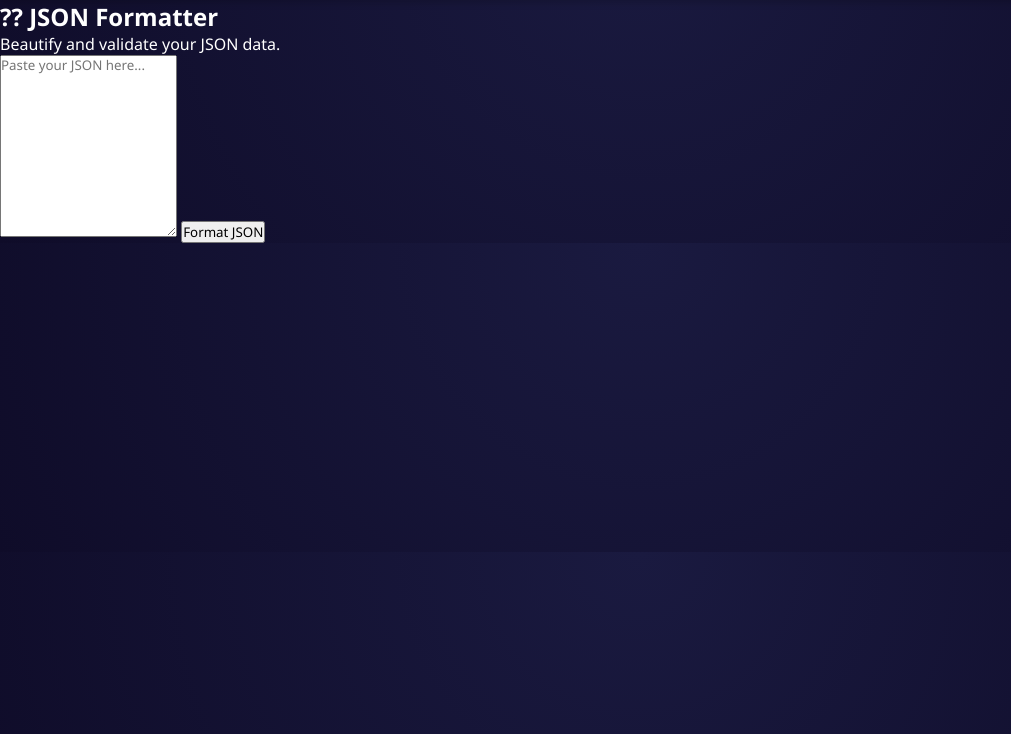
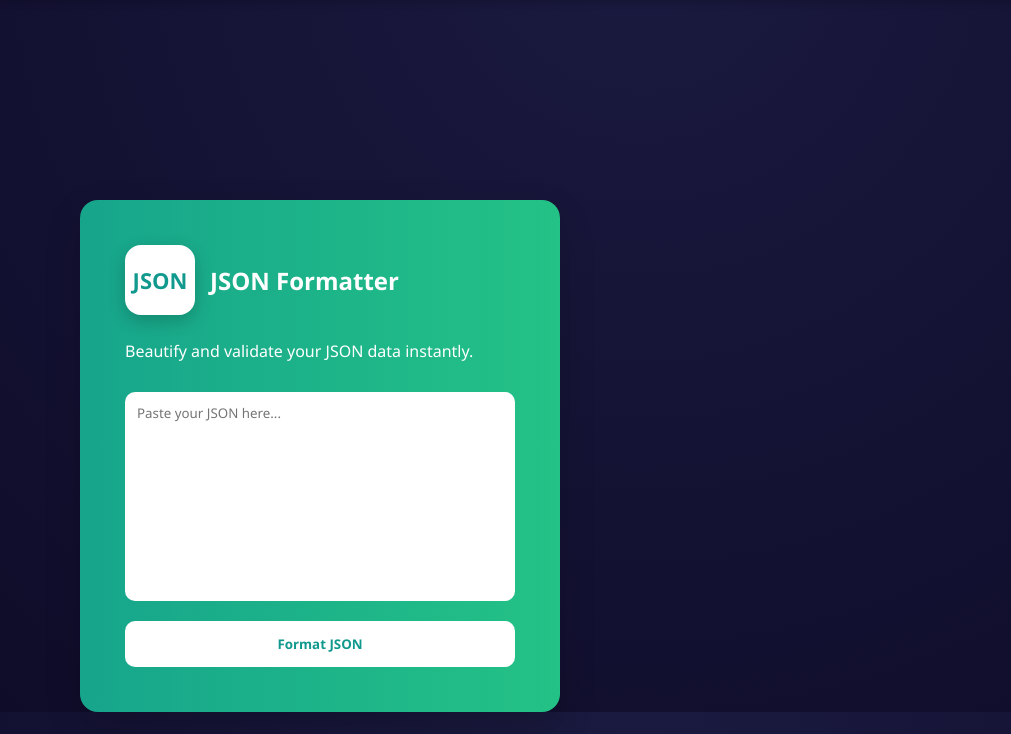
Before and after one commit to afnankhan123456/ai-tools-website-, a Flask app: template templates/utility_tools/json_formatter.html in a window 1280 px wide. Shown: the part 66-800 px from the top of the page, without its empty margins (0-1011 px from the left). Run offline with Flask 3, Linux system fonts and the light colour scheme; the template is opened without the code that fills it, so the values that code supplies are empty.

Commit message:
Update json_formatter.html

```diff
--- a/templates/utility_tools/json_formatter.html
+++ b/templates/utility_tools/json_formatter.html
@@ -1,14 +1,96 @@
 {% extends "base.html" %}
 {% block content %}
 
-<section class="tool-container">
-    <h1>?? JSON Formatter</h1>
-    <p>Beautify and validate your JSON data.</p>
+<section style="display:flex; justify-content:flex-start; margin:200px 0 0 80px;">
 
-    <form action="{{ url_for('json_formatter') }}" method="POST">
-        <textarea name="json_data" rows="10" placeholder="Paste your JSON here..." required></textarea>
-        <button type="submit">Format JSON</button>
-    </form>
+    <div style="
+        padding:45px;
+        border-radius:18px;
+        width:480px;
+        color:white;
+        box-shadow:0 15px 35px rgba(0,0,0,0.18);
+        position:relative;
+        overflow:hidden;
+        background: linear-gradient(270deg, #11998e, #38ef7d, #11998e);
+        background-size: 600% 600%;
+        animation: gradientMove 8s ease infinite;
+    ">
+
+        <!-- Logo Row -->
+        <div style="display:flex; align-items:center; gap:15px; margin-bottom:25px;">
+
+            <div style="
+                background:white;
+                color:#11998e;
+                font-weight:bold;
+                font-size:22px;
+                width:70px;
+                height:70px;
+                display:flex;
+                align-items:center;
+                justify-content:center;
+                border-radius:16px;
+                box-shadow:0 6px 18px rgba(0,0,0,0.2);
+            ">
+                JSON
+            </div>
+
+            <div style="font-size:24px; font-weight:600;">
+                JSON Formatter
+            </div>
+
+        </div>
+
+        <p style="margin-bottom:30px; color:#ffffff;">
+            Beautify and validate your JSON data instantly.
+        </p>
+
+        <form action="{{ url_for('json_formatter') }}" method="POST">
+
+            <div style="
+                background:white;
+                padding:12px;
+                border-radius:10px;
+                margin-bottom:20px;
+            ">
+                <textarea name="json_data"
+                          rows="10"
+                          placeholder="Paste your JSON here..."
+                          required
+                          style="border:none; width:100%; resize:none;"></textarea>
+            </div>
+
+            <button type="submit"
+                    style="
+                        background:white;
+                        color:#11998e;
+                        border:none;
+                        padding:14px;
+                        width:100%;
+                        border-radius:10px;
+                        font-weight:600;
+                        cursor:pointer;
+                        transition:0.3s;
+                    "
+                    onmouseover="this.style.background='#f3f4f6'"
+                    onmouseout="this.style.background='white'">
+
+                Format JSON
+
+            </button>
+
+        </form>
+
+    </div>
+
 </section>
 
+<style>
+@keyframes gradientMove {
+    0% { background-position: 0% 50%; }
+    50% { background-position: 100% 50%; }
+    100% { background-position: 0% 50%; }
+}
+</style>
+
 {% endblock %}
```
